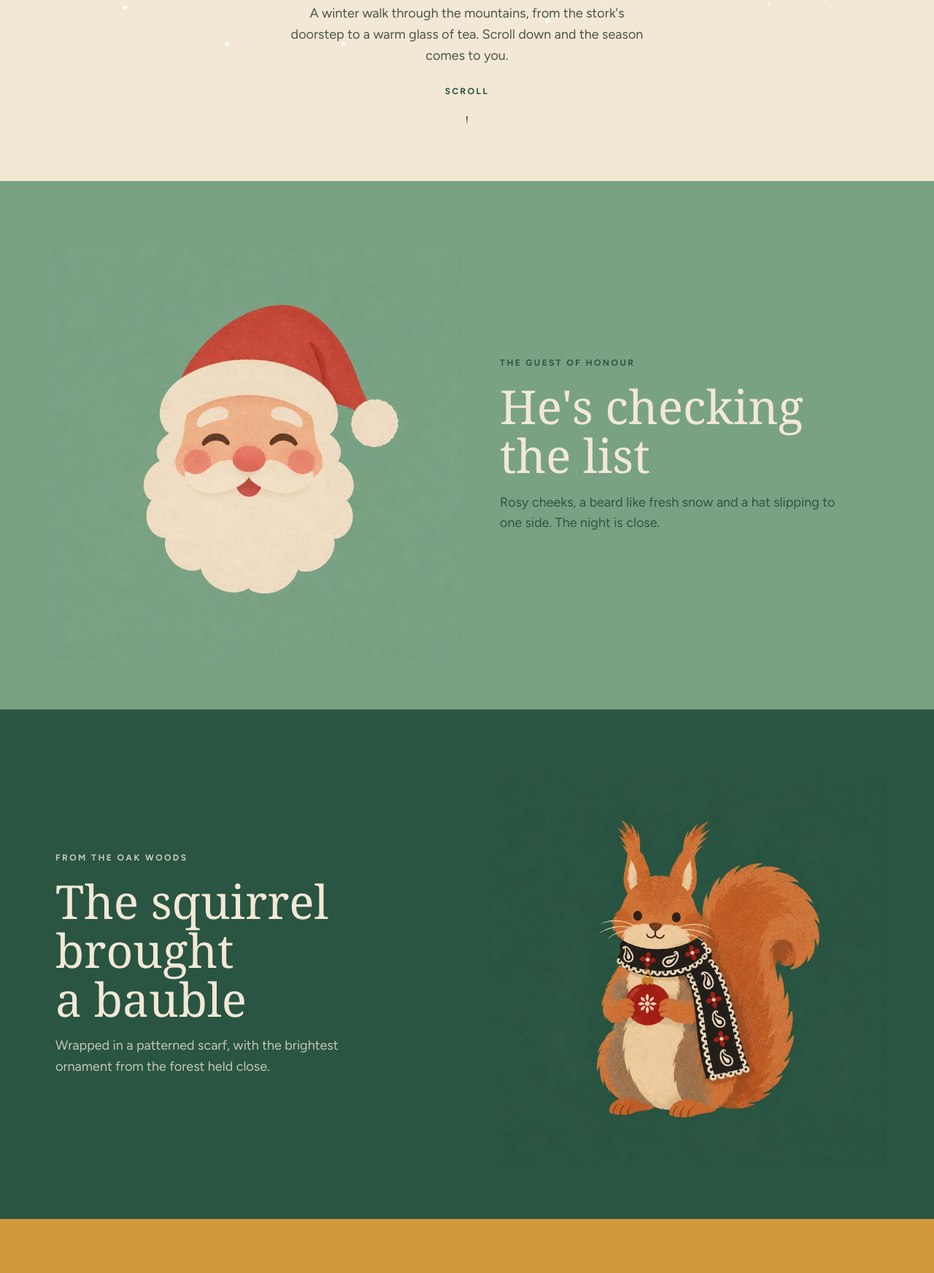
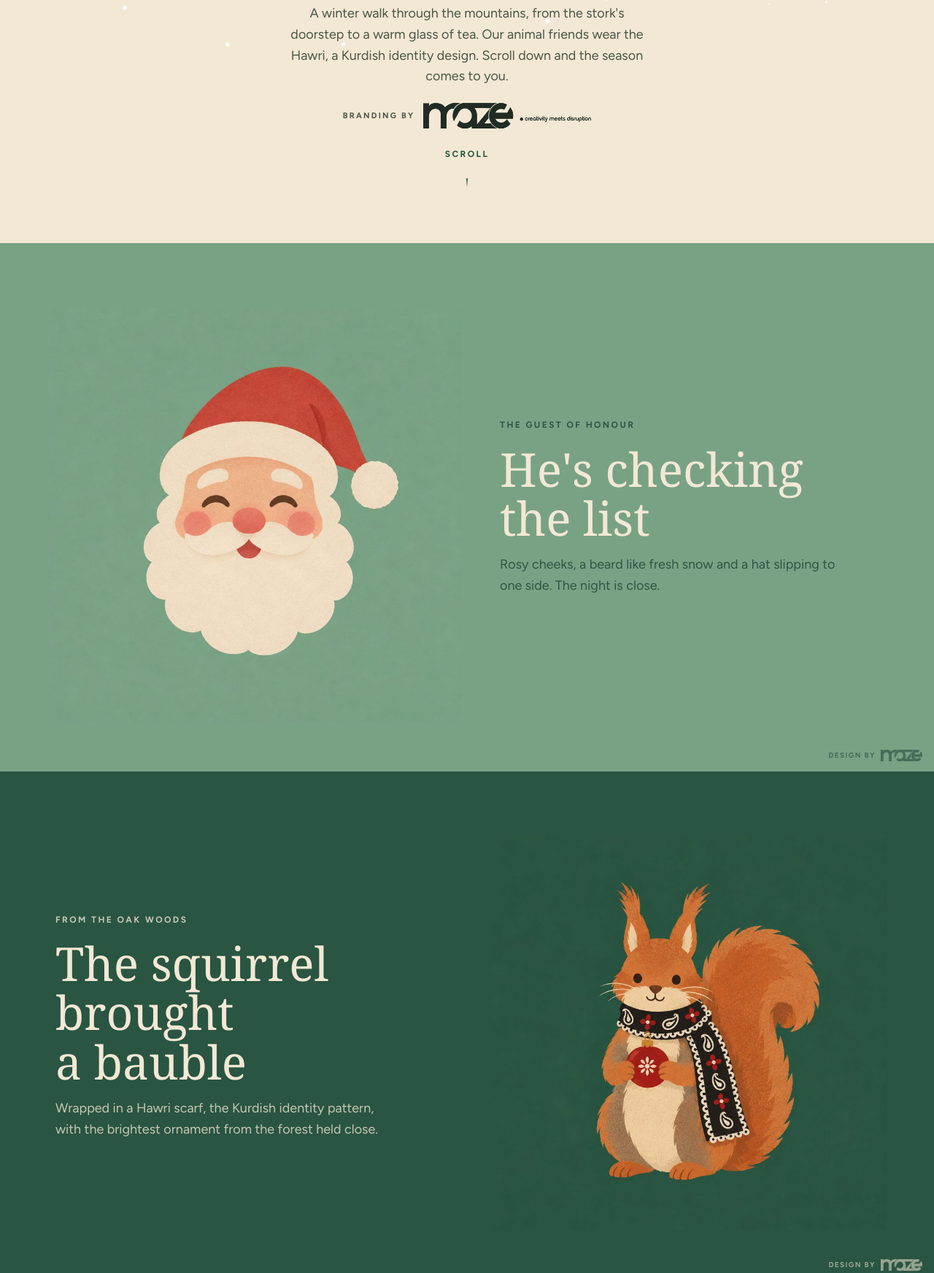
Before and after one commit to maze-yad/maze-yad, a plain HTML site: page index.html in a window 1280 px wide. Shown: the part 715-2459 px from the top of the page at 73% size. Drawn offline with Linux system fonts and the light colour scheme; a web font is replaced by a local one.

Commit message:
Add maze credit and trademarks, Hawri scarf notes, rename vest to Kulabal
Co-Authored-By: Claude Opus 5.5 <noreply@anthropic.com>
Claude-Session: https://claude.ai/code/session_01NAuxrtNTpYXDjdt42Ro5D4

```diff
--- a/index.html
+++ b/index.html
@@ -127,6 +127,20 @@ footer .wrap{padding-block:22px;display:flex;justify-content:space-between;flex-
 .credit img{width:min(320px,80vw);height:auto;opacity:.92;transition:opacity .3s}
 .credit a:hover img{opacity:1}
 
+
+/* maze trademark: one mask, tinted by each band's text colour */
+.maze-logo{display:block;background:currentColor;-webkit-mask:url(img/maze.webp) center/contain no-repeat;mask:url(img/maze.webp) center/contain no-repeat;aspect-ratio:900/135}
+.maze-mark{display:block;background:currentColor;-webkit-mask:url(img/maze-mark.webp) center/contain no-repeat;mask:url(img/maze-mark.webp) center/contain no-repeat;aspect-ratio:483/135}
+.hero-credit{margin:22px auto 0;display:flex;align-items:center;justify-content:center;gap:12px;color:var(--ink);flex-wrap:wrap}
+.hero-credit small{font-size:11px;font-weight:700;letter-spacing:.2em;text-transform:uppercase;color:var(--ink-soft)}
+.hero-credit .maze-logo{width:min(230px,62vw)}
+.chapter,.wall,.close{position:relative}
+.tm{position:absolute;right:max(16px,env(safe-area-inset-right,0px));bottom:14px;display:flex;align-items:center;gap:6px;color:var(--text);opacity:.55;font-size:10px;font-weight:700;letter-spacing:.14em;text-transform:uppercase;pointer-events:none}
+.tm .maze-mark{width:58px}
+.chapter:has(.on-light) .tm{color:var(--pine-deep)}
+.wall .tm{color:var(--ink)}
+.close .tm{color:var(--pine-deep)}
+
 /* scroll reveal: only elements below the fold at load start hidden */
 .pending[data-reveal]{opacity:0}
 .pending[data-reveal="left"]{transform:translateX(-70px) rotate(-4deg)}
@@ -167,7 +181,8 @@ body{margin:0}
       </div>
     </div>
     <p class="ku" lang="ckb" dir="rtl" style="margin-top:18px">کریسمس پیرۆز</p>
-    <p class="sub">A winter walk through the mountains, from the stork's doorstep to a warm glass of tea. Scroll down and the season comes to you.</p>
+    <p class="sub">A winter walk through the mountains, from the stork's doorstep to a warm glass of tea. Our animal friends wear the Hawri, a Kurdish identity design. Scroll down and the season comes to you.</p>
+    <div class="hero-credit"><small>Branding by</small><span class="maze-logo" role="img" aria-label="maze, creativity meets disruption"></span></div>
     <a class="cue" href="#friends">Scroll<span></span></a>
   </section>
 
@@ -181,39 +196,47 @@ body{margin:0}
           <p>Rosy cheeks, a beard like fresh snow and a hat slipping to one side. The night is close.</p>
         </div>
       </div>
+
+      <span class="tm" aria-hidden="true">Design by<span class="maze-mark"></span></span>
     </section>
 
     <section class="chapter flip" style="--band:#295542">
       <div class="wrap">
-        <div class="art" data-reveal="right"><img src="img/squirrel.jpg" alt="Red squirrel in a black embroidered scarf holding a red bauble" data-parallax></div>
+        <div class="art" data-reveal="right"><img src="img/squirrel.jpg" alt="Red squirrel in a black Hawri scarf holding a red bauble" data-parallax></div>
         <div class="copy" data-reveal="up">
           <span class="tag">From the oak woods</span>
           <h2>The squirrel brought a bauble</h2>
-          <p>Wrapped in a patterned scarf, with the brightest ornament from the forest held close.</p>
+          <p>Wrapped in a Hawri scarf, the Kurdish identity pattern, with the brightest ornament from the forest held close.</p>
         </div>
       </div>
+
+      <span class="tm" aria-hidden="true">Design by<span class="maze-mark"></span></span>
     </section>
 
     <section class="chapter" style="--band:#d29738">
       <div class="wrap on-light">
-        <div class="art" data-reveal="left"><img src="img/horse.jpg" alt="Chestnut horse with holly in its mane, a scarf and a brass bell" data-parallax></div>
+        <div class="art" data-reveal="left"><img src="img/horse.jpg" alt="Chestnut horse with holly in its mane, a Hawri scarf and a brass bell" data-parallax></div>
         <div class="copy" data-reveal="up">
           <span class="tag">On the mountain road</span>
           <h2>A bell rings in the snow</h2>
-          <p>Holly tucked in the mane and a little brass bell at the neck. You hear her before you see her.</p>
+          <p>Holly in her mane, a Hawri scarf at her neck and a little brass bell. You hear her before you see her.</p>
         </div>
       </div>
+
+      <span class="tm" aria-hidden="true">Design by<span class="maze-mark"></span></span>
     </section>
 
     <section class="chapter flip" style="--band:#c13f32">
       <div class="wrap">
-        <div class="art" data-reveal="right"><img src="img/stork.jpg" alt="White stork in a patterned scarf carrying a small gift in its beak" data-parallax></div>
+        <div class="art" data-reveal="right"><img src="img/stork.jpg" alt="White stork in a Hawri scarf carrying a small gift in its beak" data-parallax></div>
         <div class="copy" data-reveal="up">
           <span class="tag">Special delivery</span>
           <h2>The stork carries a gift home</h2>
-          <p>Standing on one leg, scarf tied tight, one small present held carefully for the right doorstep.</p>
+          <p>Standing on one leg with its Hawri scarf tied tight, one small present held carefully for the right doorstep.</p>
         </div>
       </div>
+
+      <span class="tm" aria-hidden="true">Design by<span class="maze-mark"></span></span>
     </section>
 
     <section class="chapter" style="--band:#d89c37">
@@ -225,6 +248,8 @@ body{margin:0}
           <p>Striped flanks, a black necklace and bright red feet. The kew calls across the slopes all winter.</p>
         </div>
       </div>
+
+      <span class="tm" aria-hidden="true">Design by<span class="maze-mark"></span></span>
     </section>
 
     <section class="chapter flip" style="--band:#c74233">
@@ -236,6 +261,8 @@ body{margin:0}
           <p>Strong, sweet and steaming in a slim glass. Every winter evening ends here.</p>
         </div>
       </div>
+
+      <span class="tm" aria-hidden="true">Design by<span class="maze-mark"></span></span>
     </section>
   </div>
 
@@ -253,11 +280,13 @@ body{margin:0}
         <figure class="tile" data-reveal="pop" style="--d:.24s;--tilt:2deg"><div class="pic" tabindex="0" role="button" aria-label="Jingle the deer"><img src="img/deer.jpg" alt="Young spotted deer with small antlers" loading="lazy"></div><figcaption><b>The deer</b>Spots on its back</figcaption></figure>
         <figure class="tile" data-reveal="pop" style="--d:0s;--tilt:3deg"><div class="pic" tabindex="0" role="button" aria-label="Jingle the tree"><img src="img/tree.jpg" alt="Christmas tree with baubles and a gold star" loading="lazy"></div><figcaption><b>The tree</b>Gold star on top</figcaption></figure>
         <figure class="tile" data-reveal="pop" style="--d:.08s;--tilt:-3deg"><div class="pic" tabindex="0" role="button" aria-label="Jingle the oak sprig"><img src="img/oak.jpg" alt="Oak leaves and two acorns tied with a red bow" loading="lazy"></div><figcaption><b>Oak and acorns</b>From the mountain woods</figcaption></figure>
-        <figure class="tile" data-reveal="pop" style="--d:.16s;--tilt:2deg"><div class="pic" tabindex="0" role="button" aria-label="Jingle the felt vest"><img src="img/vest.jpg" alt="Brown felt vest with black trim and pointed shoulders" loading="lazy"></div><figcaption><b>Felt vest</b>Warm for winter</figcaption></figure>
+        <figure class="tile" data-reveal="pop" style="--d:.16s;--tilt:2deg"><div class="pic" tabindex="0" role="button" aria-label="Jingle the Kulabal"><img src="img/vest.jpg" alt="Kulabal, a brown felt vest with black trim and pointed shoulders" loading="lazy"></div><figcaption><b>Kulabal</b>Warm for winter</figcaption></figure>
         <figure class="tile" data-reveal="pop" style="--d:.24s;--tilt:-2deg"><div class="pic" tabindex="0" role="button" aria-label="Jingle the stocking"><img src="img/stocking.jpg" alt="Red stocking with white paisley pattern" loading="lazy"></div><figcaption><b>Stocking</b>Hung by the fire</figcaption></figure>
       </div>
     </div>
-  </section>
+
+      <span class="tm" aria-hidden="true">Design by<span class="maze-mark"></span></span>
+    </section>
 
   <section class="close" id="greetings">
     <div class="wrap">
@@ -269,13 +298,15 @@ body{margin:0}
         <a class="btn" href="#top">Back to the wreath ↑</a>
       </div>
     </div>
-  </section>
+
+      <span class="tm" aria-hidden="true">Design by<span class="maze-mark"></span></span>
+    </section>
 </main>
 
 <footer>
   <div class="wrap credit" data-reveal="up">
     <span class="tag">Branding and design by</span>
-    <img src="img/maze.webp" alt="maze, creativity meets disruption" loading="lazy">
+    <span class="maze-logo" role="img" aria-label="maze, creativity meets disruption" style="width:min(320px,80vw);color:var(--snow)"></span>
   </div>
   <div class="wrap"><span>Christmas Nights by Sulifest</span><span><span id="year">Christmas 2026</span> · Branding by maze</span></div>
 </footer>
```
Also changed, not shown: img/maze-mark.webp (added).
